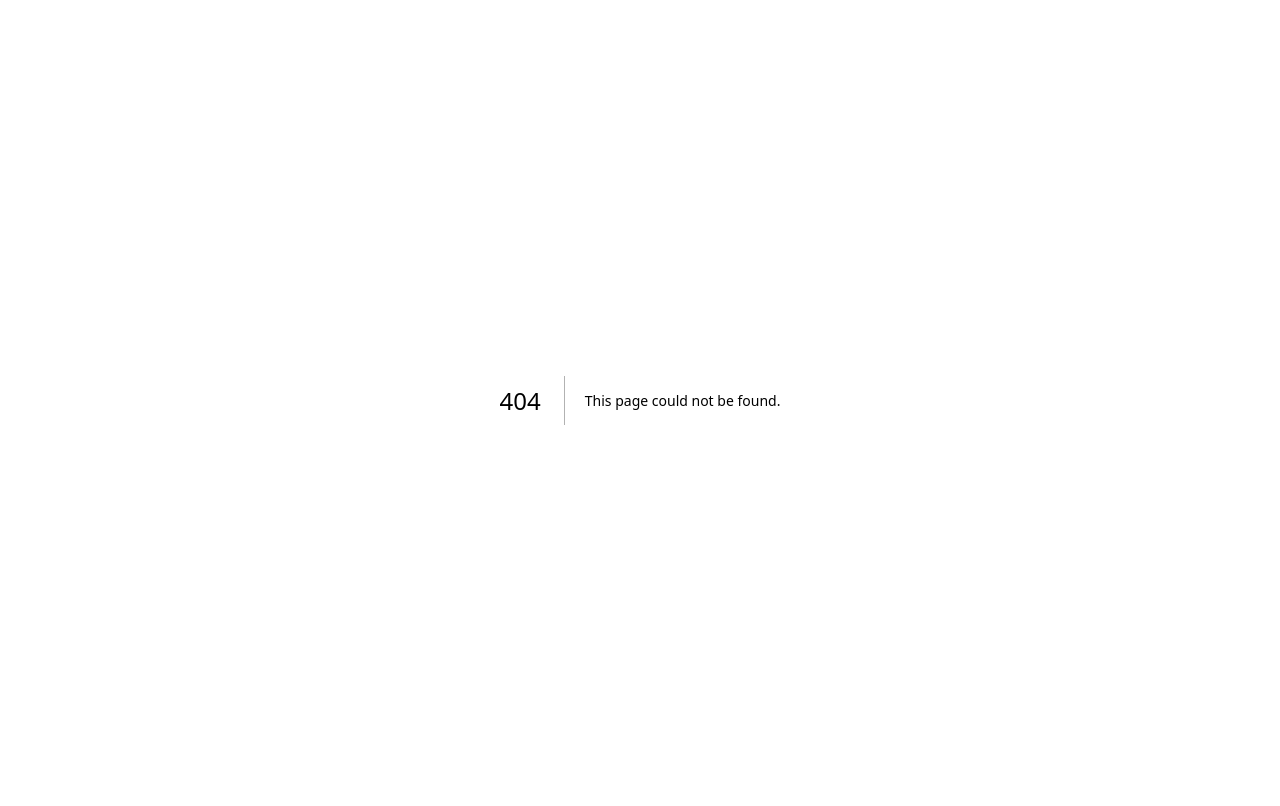
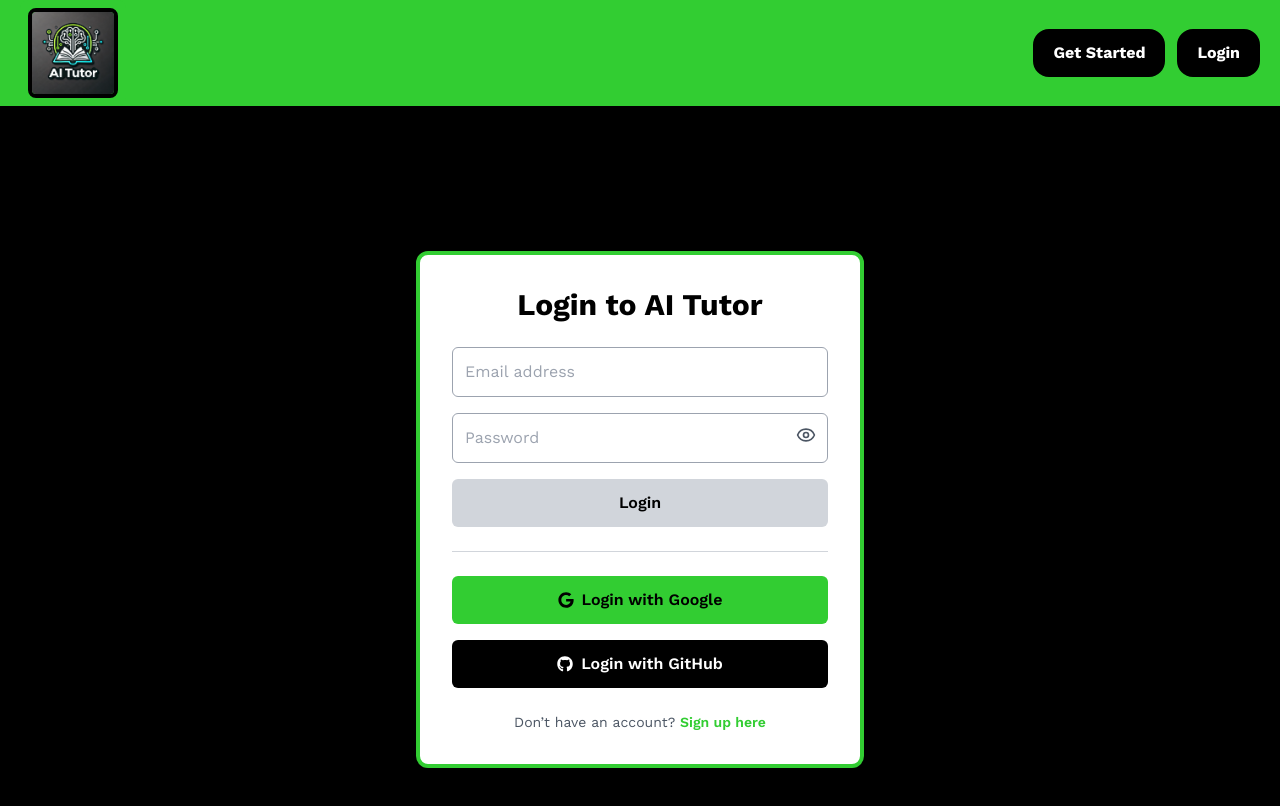
Before and after one commit to jhalilaj/my-ai, a Next.js app: page /login in a window 1280 px wide. Before the commit this address had no page. Shown: the top 806 px of the page. Built offline with nearby package versions, Linux system fonts and the light colour scheme; no server answers.

Commit message:
SIngUp with email

```diff
--- /dev/null
+++ b/app/(root)/login/page.tsx
@@ -0,0 +1,120 @@
+"use client";
+
+import Link from "next/link";
+import { useEffect, useState } from "react";
+import { Eye, EyeOff } from "lucide-react";
+import { signIn } from "next-auth/react";
+import { FaGoogle, FaGithub } from "react-icons/fa";
+
+const LoginPage = () => {
+  const [showPassword, setShowPassword] = useState(false);
+  const [email, setEmail] = useState("");
+  const [password, setPassword] = useState("");
+
+  const emailIsValid = /^[^\s@]+@[^\s@]+\.[^\s@]+$/.test(email);
+  const canSubmit = emailIsValid && password;
+
+  // ✅ Auto scroll to bottom on load
+  useEffect(() => {
+    window.scrollTo({ top: document.body.scrollHeight, behavior: "smooth" });
+  }, []);
+
+  return (
+    <main className="min-h-screen flex items-center justify-center bg-primary px-4">
+      <div className="w-full max-w-md bg-white border-4 border-greenAccent rounded-xl shadow-lg p-8 text-black space-y-6">
+
+        {/* Title */}
+        <h1 className="text-3xl font-bold text-center">Login to AI Tutor</h1>
+
+        {/* Email/password form */}
+        <form className="flex flex-col gap-4">
+          <input
+            type="email"
+            placeholder="Email address"
+            className="border border-gray-400 rounded-md p-3"
+            value={email}
+            onChange={(e) => setEmail(e.target.value)}
+            required
+          />
+
+          <div className="relative">
+            <input
+              type={showPassword ? "text" : "password"}
+              placeholder="Password"
+              className="border border-gray-400 rounded-md p-3 w-full pr-10"
+              value={password}
+              onChange={(e) => setPassword(e.target.value)}
+              required
+            />
+            <button
+              type="button"
+              onClick={() => setShowPassword((prev) => !prev)}
+              className="absolute right-3 top-3 text-gray-600"
+            >
+              {showPassword ? <EyeOff size={20} /> : <Eye size={20} />}
+            </button>
+          </div>
+
+          {/* Login button with tooltip */}
+          <div className="relative group w-full">
+            <button
+              type="submit"
+              disabled={!canSubmit}
+              className={`w-full font-semibold py-3 px-6 rounded-md transition-all ${
+                canSubmit
+                  ? "bg-greenAccent text-black hover:scale-105"
+                  : "bg-gray-300 text-black cursor-not-allowed"
+              }`}
+            >
+              Login
+            </button>
+
+            {!canSubmit && (
+              <div className="absolute bottom-full mb-2 left-1/2 -translate-x-1/2 bg-black text-white text-sm rounded-md px-3 py-2 whitespace-nowrap opacity-0 group-hover:opacity-100 transition-opacity duration-200 z-10 shadow-lg">
+                {email.trim() === ""
+                  ? "Email is required."
+                  : !emailIsValid
+                  ? "Please enter a valid email."
+                  : "Password is required."}
+              </div>
+            )}
+          </div>
+        </form>
+
+        {/* Divider */}
+        <div className="h-px bg-gray-300 my-2" />
+
+        {/* Social login buttons */}
+        <div className="flex flex-col gap-4">
+          <button
+            onClick={() => signIn("google")}
+            type="button"
+            className="flex items-center justify-center gap-2 bg-greenAccent text-black font-semibold py-3 px-6 rounded-md hover:scale-105 transition-all w-full"
+          >
+            <FaGoogle />
+            Login with Google
+          </button>
+
+          <button
+            onClick={() => signIn("github")}
+            type="button"
+            className="flex items-center justify-center gap-2 bg-black text-white font-semibold py-3 px-6 rounded-md hover:scale-105 transition-all w-full"
+          >
+            <FaGithub />
+            Login with GitHub
+          </button>
+        </div>
+
+        {/* Footer link */}
+        <p className="text-sm text-center text-gray-600">
+          Don’t have an account?{" "}
+          <Link href="/signup" className="text-greenAccent hover:underline font-semibold">
+            Sign up here
+          </Link>
+        </p>
+      </div>
+    </main>
+  );
+};
+
+export default LoginPage;
--- a/app/(root)/page.tsx
+++ b/app/(root)/page.tsx
@@ -1,10 +1,16 @@
+"use client";
+import { FaGoogle, FaGithub, FaUser } from "react-icons/fa";
 import React from "react";
-import { auth, signOut, signIn } from "@/auth";
-
+import { signIn } from "next-auth/react";
+import { Mail, Github, UserPlus } from "lucide-react";
+import { useRouter } from "next/navigation";
 
 export default function Home() {
+    const router = useRouter();
+
     return (
-        <div className="min-h-screen text-white bg-customDark">
+        <div className="min-h-screen text-white bg-customDark custom-scrollbar overflow-y-auto">
+
             {/* Hero Section */}
             <section className="flex flex-col md:flex-row items-center justify-between min-h-screen px-6 bg-customDark">
                 {/* Text Section */}
@@ -18,24 +24,38 @@
                     <p className="text-xl mb-6 max-w-2xl mx-auto md:mx-0">
                         Learn faster and more efficiently with your personal AI-powered tutor.
                     </p>
-                    <div className="flex gap-4 justify-center md:justify-start">
+
+
+                    <div className="flex flex-wrap gap-4 justify-center md:justify-start">
+                        {/* Email */}
                         <button
-                            className="px-6 py-3 bg-greenAccent text-black font-bold rounded-lg hover:bg-white hover:text-greenAccent border border-black transition">
+                            onClick={() => router.push("/signup")}
+                            className="flex items-center gap-2 w-[250px] px-6 py-3 bg-white text-black font-bold rounded-lg hover:bg-greenAccent hover:text-black border border-black transition"
+                        >
+                            <FaUser />
+                            Sign up with Email
+                        </button>
+
+                        {/* Google */}
+                        <button
+                            onClick={() => signIn("google")}
+                            className="flex items-center gap-2 w-[250px] px-6 py-3 bg-greenAccent text-black font-bold rounded-lg hover:bg-white hover:text-greenAccent border border-black transition"
+                        >
+                            <FaGoogle />
                             Sign up with Google
                         </button>
-                        <form
-                            action={async () => {
-                                "use server";
-                                await signIn("github");
-                            }}
+
+                        {/* GitHub */}
+                        <button
+                            onClick={() => signIn("github")}
+                            className="flex items-center gap-2 w-[250px] px-6 py-3 bg-white text-black font-bold rounded-lg hover:bg-greenAccent hover:text-black border border-black transition"
                         >
-                            <button
-                                type="submit"
-                                className="px-6 py-3 bg-white text-black font-bold rounded-lg hover:bg-greenAccent hover:text-black border border-black transition">
-                                Sign up with Github →
-                            </button>
-                        </form>
+                            <FaGithub />
+                            Sign up with GitHub →
+                        </button>
                     </div>
+
+
                     <p className="mt-4 text-sm text-gray-400">
                         Sign Up to get started. No credit card required.
                     </p>
@@ -50,7 +70,6 @@
                     />
                 </div>
             </section>
-
 
             {/* Feature Highlight Section */}
             <section className="py-16 px-6 bg-black">
@@ -88,8 +107,7 @@
                             key={index}
                             className="bg-gradient-to-b from-greenAccent to-black p-6 rounded-lg shadow-lg hover:shadow-xl transition flex flex-col items-start"
                         >
-                            <div
-                                className="w-12 h-12 bg-black text-greenAccent flex items-center justify-center rounded-full text-2xl mb-4">
+                            <div className="w-12 h-12 bg-black text-greenAccent flex items-center justify-center rounded-full text-2xl mb-4">
                                 {feature.icon}
                             </div>
                             <h3 className="text-xl font-bold mb-2">{feature.title}</h3>
@@ -128,7 +146,9 @@
                     Ready to Get Started?
                 </h2>
                 <button
-                    className="px-6 py-3 bg-greenAccent text-black font-semibold rounded-lg hover:bg-white hover:text-greenAccent border border-black transition">
+                    onClick={() => router.push("/signup")}
+                    className="px-6 py-3 bg-greenAccent text-black font-semibold rounded-lg hover:bg-white hover:text-greenAccent border border-black transition"
+                >
                     Start Learning Now →
                 </button>
             </footer>
--- a/app/(root)/signup/page.tsx
+++ b/app/(root)/signup/page.tsx
@@ -1,29 +1,62 @@
 "use client";
 
 import Link from "next/link";
-import { useState } from "react";
+import { useState, useEffect } from "react";
 import { Eye, EyeOff } from "lucide-react";
+import { FaGoogle, FaGithub } from "react-icons/fa";
 import { signIn } from "next-auth/react";
-import { Github, Mail } from "lucide-react"; // Optional icon set for consistency
 
 const SignupPage = () => {
   const [showPassword, setShowPassword] = useState(false);
   const [showConfirm, setShowConfirm] = useState(false);
-
   const [email, setEmail] = useState("");
   const [password, setPassword] = useState("");
   const [confirmPassword, setConfirmPassword] = useState("");
+  const [error, setError] = useState("");
 
   const isMatching = confirmPassword === password && confirmPassword.length > 0;
   const emailIsValid = /^[^\s@]+@[^\s@]+\.[^\s@]+$/.test(email);
+  const canSubmit = emailIsValid && password && confirmPassword && isMatching;
 
-  const canSubmit = emailIsValid && password && confirmPassword && isMatching;
+  const handleSubmit = async (e: { preventDefault: () => void; }) => {
+    e.preventDefault();
+
+    if (!canSubmit) {
+      return;
+    }
+
+    try {
+      const res = await fetch("/api/auth/signup", {
+        method: "POST",
+        headers: {
+          "Content-Type": "application/json",
+        },
+        body: JSON.stringify({ email, password, confirmPassword }),
+      });
+
+      const data = await res.json();
+
+      if (res.ok) {
+        // Redirect to login page if signup is successful
+        window.location.href = "/login";
+      } else {
+        // Show error message from API
+        setError(data.error || "An error occurred");
+      }
+    } catch (err) {
+      setError("Something went wrong. Please try again.");
+    }
+  };
+
+  // Auto-scroll to bottom on mount
+  useEffect(() => {
+    window.scrollTo({ top: document.body.scrollHeight, behavior: "smooth" });
+  }, []);
 
   return (
     <main className="min-h-screen flex items-center justify-center bg-primary text-white px-4">
       <div className="w-full max-w-4xl flex flex-col md:flex-row border-4 border-greenAccent rounded-xl shadow-lg overflow-hidden">
-
-        {/* ✅ Left Section */}
+        {/* Left Section */}
         <div className="w-full md:w-1/2 p-8 space-y-6 bg-customDark z-20">
           <h1 className="text-4xl font-bold">
             Join <span className="text-greenAccent">AI Tutor</span>
@@ -31,14 +64,13 @@
           <p className="text-lg text-gray-300">
             Sign up to get started with your personal AI-powered tutor. No credit card required.
           </p>
-
           <div className="flex flex-col gap-4">
             <button
               onClick={() => signIn("google")}
               type="button"
               className="flex items-center justify-center gap-2 bg-greenAccent text-black font-semibold py-3 px-6 rounded-md hover:scale-105 transition-all w-full"
             >
-              <Mail size={18} />
+              <FaGoogle />
               Sign up with Google
             </button>
 
@@ -47,11 +79,10 @@
               type="button"
               className="flex items-center justify-center gap-2 bg-white text-black font-semibold py-3 px-6 rounded-md hover:scale-105 transition-all w-full"
             >
-              <Github size={18} />
+              <FaGithub />
               Sign up with GitHub
             </button>
           </div>
-
           <p className="text-sm text-gray-400 mt-4">
             Already have an account?{" "}
             <Link href="/login" className="text-greenAccent hover:underline">
@@ -60,14 +91,16 @@
           </p>
         </div>
 
-        {/* ✅ Divider with blur */}
+        {/* Divider */}
         <div className="hidden md:block w-[2px] bg-white/20 blur-lg" />
 
-        {/* ✅ Right Section */}
+        {/* Right Section */}
         <div className="w-full md:w-1/2 p-8 bg-white text-black space-y-4 z-20">
           <h2 className="text-2xl font-semibold mb-2">Or sign up with Email</h2>
 
-          <form className="flex flex-col gap-4">
+          {error && <p className="text-red-500">{error}</p>} {/* Display error message */}
+
+          <form onSubmit={handleSubmit} className="flex flex-col gap-4">
             <input
               type="email"
               placeholder="Email address"
@@ -77,7 +110,6 @@
               required
             />
 
-            {/* Password input with toggle */}
             <div className="relative">
               <input
                 type={showPassword ? "text" : "password"}
@@ -96,7 +128,6 @@
               </button>
             </div>
 
-            {/* Confirm password with validation */}
             <div className="relative">
               <input
                 type={showConfirm ? "text" : "password"}
@@ -121,15 +152,12 @@
               </button>
             </div>
 
-            {/* Create Account Button + Tooltip */}
             <div className="relative group w-full">
               <button
                 type="submit"
                 disabled={!canSubmit}
                 className={`w-full text-black font-semibold py-3 px-6 rounded-md transition-all ${
-                  canSubmit
-                    ? "bg-greenAccent hover:scale-105"
-                    : "bg-gray-300 cursor-not-allowed"
+                  canSubmit ? "bg-greenAccent hover:scale-105" : "bg-gray-300 cursor-not-allowed"
                 }`}
               >
                 Create Account
--- /dev/null
+++ b/app/api/auth/signup/route.ts
@@ -0,0 +1,42 @@
+import { NextResponse } from "next/server";
+import User from "@/models/User";
+import connectDB from "@/lib/mongodb";
+
+// Sign up handler
+export async function POST(req: Request) {
+  const { email, password, confirmPassword } = await req.json();
+
+  // Ensure email is valid
+  if (!/^[^\s@]+@[^\s@]+\.[^\s@]+$/.test(email)) {
+    return NextResponse.json({ message: "Invalid email address." }, { status: 400 });
+  }
+
+  // Check if the user already exists
+  const existingUser = await User.findOne({ email });
+
+  if (existingUser) {
+    return NextResponse.json({ message: "User already exists." }, { status: 400 });
+  }
+
+  // Generate user id and default name if not available
+  const userId = email.split('@')[0]; // Use the email prefix as the ID (you could modify this logic)
+  const name = email.split('@')[0]; // Or just use email prefix as default name
+
+  // Create new user and save
+  try {
+    const newUser = new User({
+      id: userId, // Now using generated ID
+      name, // Default name
+      email,
+      createdAt: new Date(),
+    });
+
+    await connectDB();
+    await newUser.save();
+
+    return NextResponse.json({ message: "User created successfully." }, { status: 200 });
+  } catch (error) {
+    console.error("Error saving user:", error);
+    return NextResponse.json({ message: "Error creating user." }, { status: 500 });
+  }
+}
--- a/app/globals.css
+++ b/app/globals.css
@@ -299,3 +299,16 @@
     75% { content: "Fetching your test results.."; }
     100% { content: "Fetching your test results."; }
 }
+@layer base {
+    :root {
+      --radius: 0.5rem;
+    }
+
+    html {
+      @apply custom-scrollbar overflow-y-auto;
+    }
+
+    body {
+      @apply bg-black text-white;
+    }
+  }
--- a/auth.ts
+++ b/auth.ts
@@ -1,11 +1,19 @@
 import NextAuth from "next-auth";
 import GitHub from "next-auth/providers/github";
+import Google from "next-auth/providers/google"; // ✅ Import Google provider
 import connectDB from "@/lib/mongodb";
 import User from "@/models/User";
 
 export const { handlers, auth, signIn, signOut } = NextAuth({
   providers: [
-    GitHub
+    GitHub({
+      clientId: process.env.AUTH_GITHUB_ID,
+      clientSecret: process.env.AUTH_GITHUB_SECRET,
+    }),
+    Google({
+      clientId: process.env.GOOGLE_CLIENT_ID,
+      clientSecret: process.env.GOOGLE_CLIENT_SECRET,
+    }),
   ],
   events: {
     async signIn({ user }) {
--- a/components/Navbar.tsx
+++ b/components/Navbar.tsx
@@ -59,16 +59,11 @@
             <Link href="/signup">
               <button className="customBtn01">Get Started</button>
             </Link>
-            <form
-              action={async () => {
-                "use server";
-                await signIn("github");
-              }}
-            >
+
               <button type="submit" className="customBtn01">
                 Login
               </button>
-            </form>
+
           </div>
         )
         }
--- a/next.config.ts
+++ b/next.config.ts
@@ -5,5 +5,14 @@
     domains: ["via.placeholder.com", "avatars.githubusercontent.com"], // Add allowed domains here
   },
 };
+module.exports = {
+  images: {
+    domains: [
+      'lh3.googleusercontent.com', // Allow Google profile images
+      'avatars.githubusercontent.com', // Allow GitHub profile images
+    ],
+  },
+};
+
 
 export default nextConfig;
--- a/package.json
+++ b/package.json
@@ -20,6 +20,7 @@
     "@sanity/image-url": "^1.1.0",
     "@sanity/vision": "^3.68.3",
     "@tailwindcss/typography": "^0.5.15",
+    "bcryptjs": "^3.0.2",
     "class-variance-authority": "^0.7.1",
     "clsx": "^2.1.1",
     "formidable": "^3.5.2",
@@ -50,6 +51,7 @@
   },
   "devDependencies": {
     "@eslint/eslintrc": "^3",
+    "@types/bcryptjs": "^2.4.6",
     "@types/formidable": "^3.4.5",
     "@types/mongoose": "^5.11.96",
     "@types/multer": "^1.4.12",
```
Also changed, not shown: 1 other file (tests, documents, lock files or other folders).
